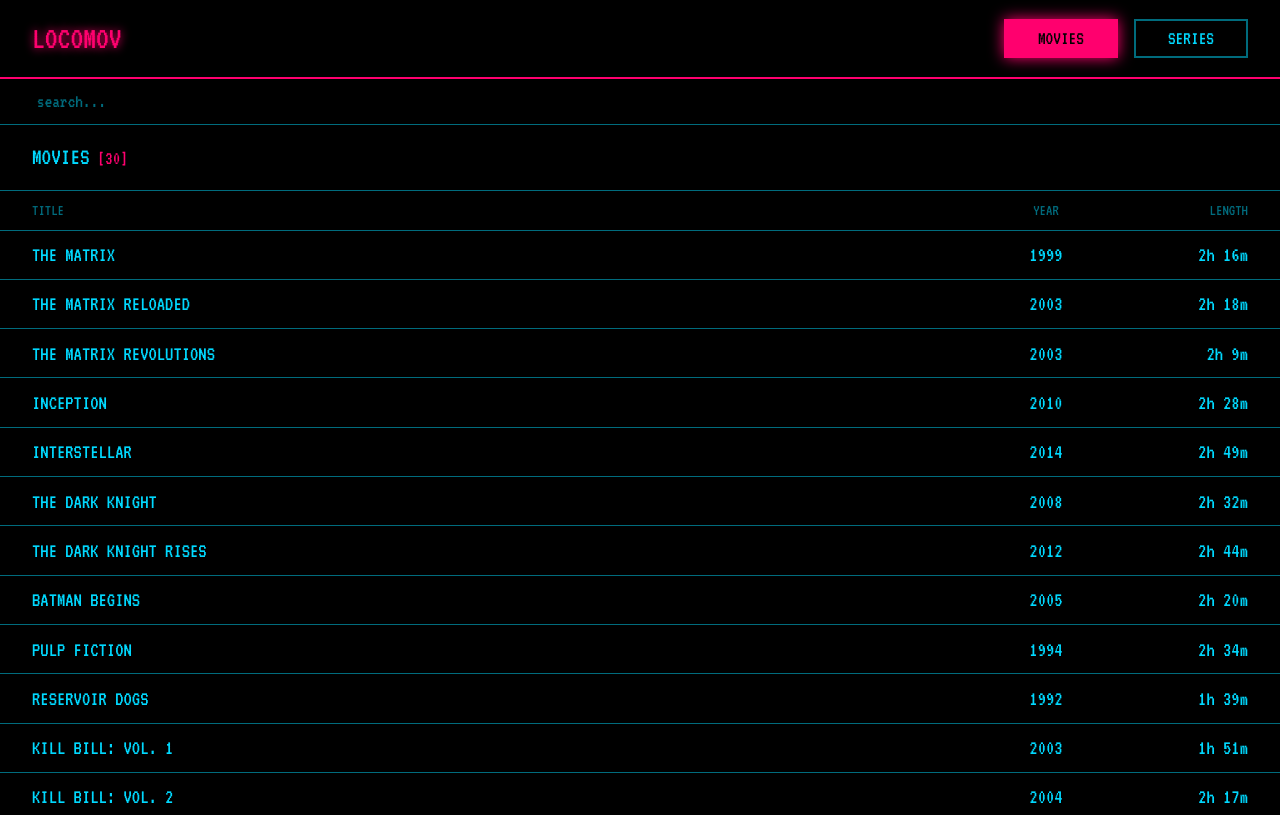
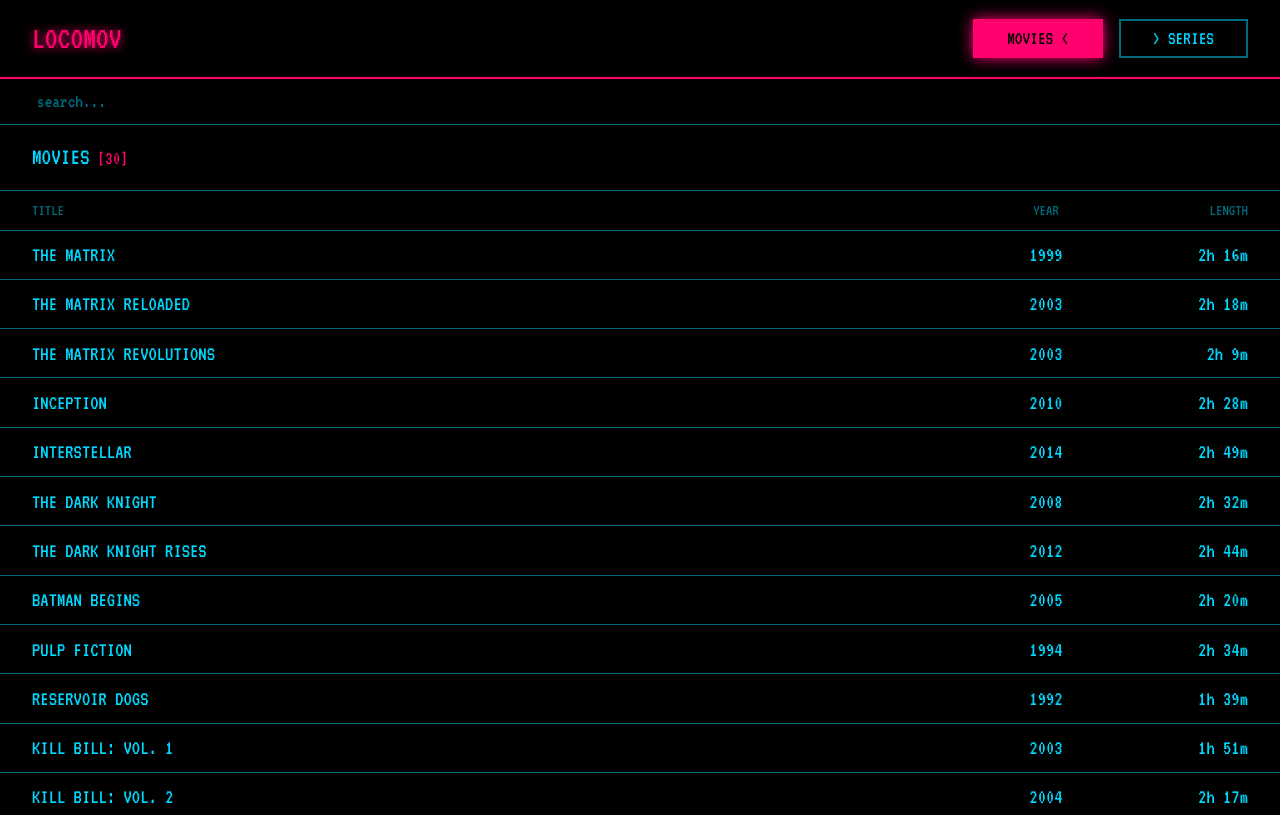
Before and after one commit to HHBYTe/locomov, a plain HTML site: page frontend/src/index.html in a window 1280 px wide. Shown: the top 815 px of the page. Drawn offline with Linux system fonts and the light colour scheme.

Commit message:
minor change

```diff
--- a/frontend/src/index.html
+++ b/frontend/src/index.html
@@ -15,8 +15,8 @@
         <div class="container">
             <h1 class="logo">LOCOMOV</h1>
             <nav class="nav-tabs">
-                <button id="moviesTab" class="nav-tab active">MOVIES</button>
-                <button id="seriesTab" class="nav-tab">SERIES</button>
+                <button id="moviesTab" class="nav-tab active">MOVIES <</button>
+                <button id="seriesTab" class="nav-tab">> SERIES</button>
             </nav>
         </div>
     </header>
```
Also changed, not shown: 1 other file.
